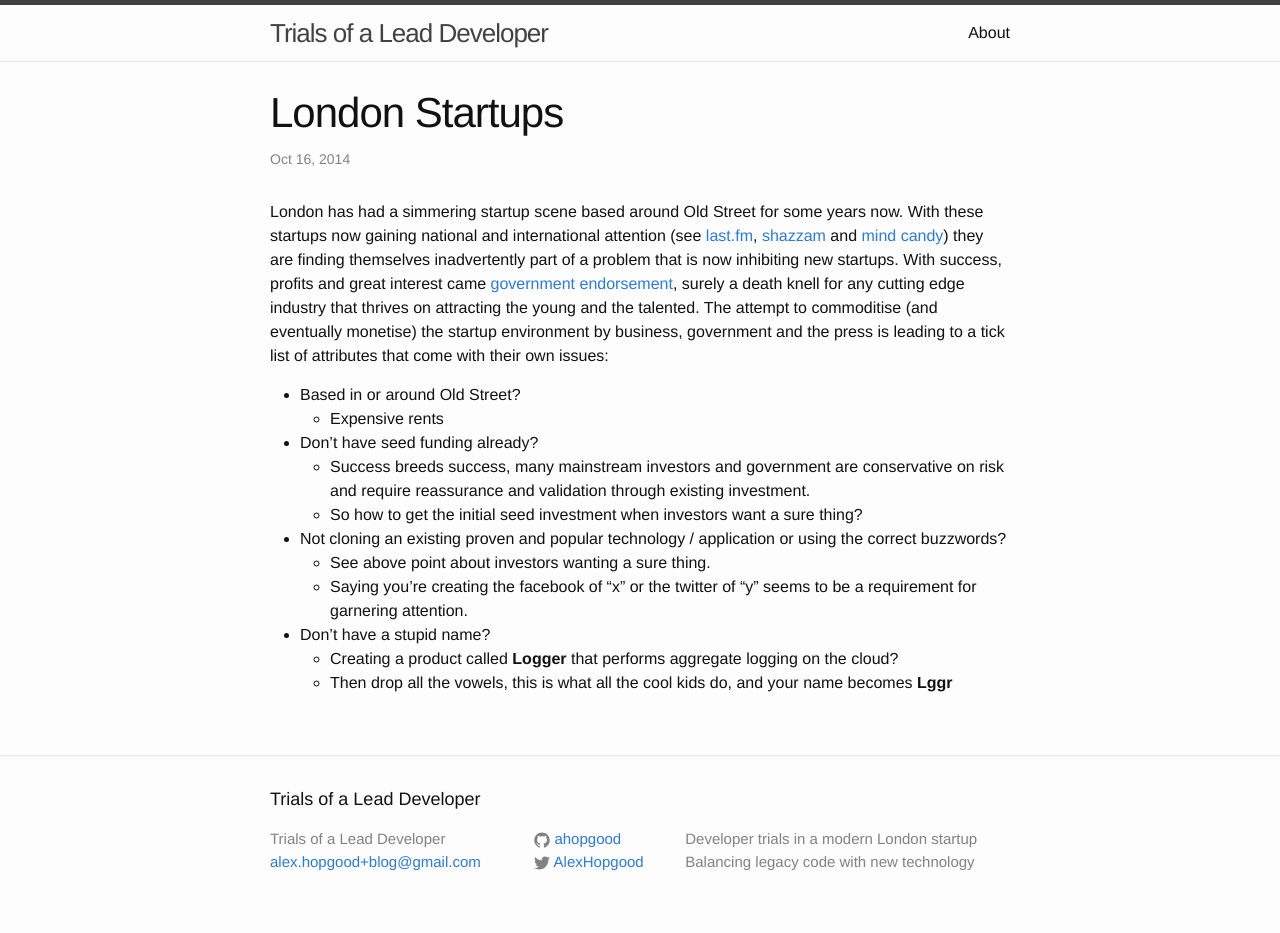
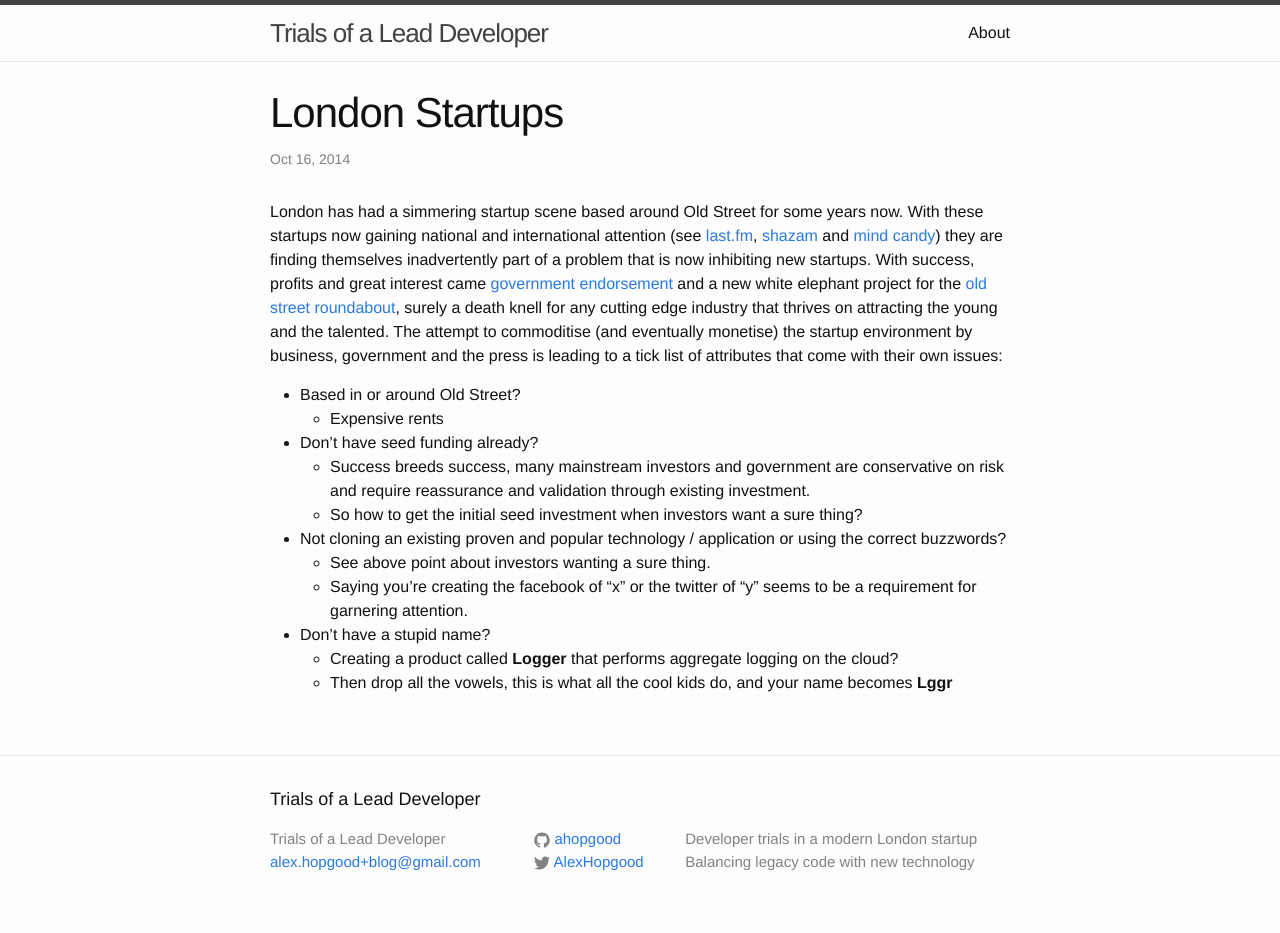
Before and after one commit to ahopgood/ahopgood.github.io, a Jekyll site: the page built from _posts/2014-10-16-startups-london.markdown, in a window 1280 px wide. Built offline with Jekyll 4.4.1, drawn with Linux system fonts in a browser that asks for light colours.

Commit message:
Blog post on vagrant networking pulled from drafts, links updated for old posts

```diff
--- a/_drafts/2015-09-29-the-spring-classpath-issue.markdown
+++ b/_drafts/2015-09-29-the-spring-classpath-issue.markdown
@@ -1,7 +1,7 @@
 ---
 layout: post
 title:  "The Spring Classpath Resource wars"
-date: 2015-01-29
+date: 2015-09-29
 categories: java spring maven
 ---
 
--- a/_drafts/2015-11-05-the-debian-java-packaging.markdown
+++ b/_drafts/2015-11-05-the-debian-java-packaging.markdown
@@ -1,7 +1,7 @@
 ---
 layout: post
 title:  "Debian Java Packaging"
-date: 2015-01-29
+date: 2015-11-05
 categories: java debian linux
 ---
 
--- a/_posts/2014-10-16-startups-london.markdown
+++ b/_posts/2014-10-16-startups-london.markdown
@@ -4,7 +4,7 @@
 date:   2014-10-16
 categories: London
 ---
-London has had a simmering startup scene based around Old Street for some years now. With these startups now gaining national and international attention (see [last.fm][last.fm], [shazzam][shazzam] and [mind candy][mindcandy]) they are finding themselves inadvertently part of a problem that is now inhibiting new startups. With success, profits and great interest came [government endorsement][oldstreetwoes], surely a death knell for any cutting edge industry that thrives on attracting the young and the talented. The attempt to commoditise (and eventually monetise) the startup environment by business, government and the press is leading to a tick list of attributes that come with their own issues:
+London has had a simmering startup scene based around Old Street for some years now. With these startups now gaining national and international attention (see [last.fm][last.fm], [shazam][shazam] and [mind candy][mindcandy]) they are finding themselves inadvertently part of a problem that is now inhibiting new startups. With success, profits and great interest came [government endorsement][oldstreetwoes] and a new white elephant project for the [old street roundabout][oldstreetfunding], surely a death knell for any cutting edge industry that thrives on attracting the young and the talented. The attempt to commoditise (and eventually monetise) the startup environment by business, government and the press is leading to a tick list of attributes that come with their own issues:
 
 * Based in or around Old Street?
 	* Expensive rents
@@ -18,7 +18,8 @@
 	* Creating a product called **Logger** that performs aggregate logging on the cloud?
 	* Then drop all the vowels, this is what all the cool kids do, and your name becomes **Lggr**
 
-[shazzam]:			http://www.shazzam.co.uk
-[last.fm]:			http://lastfm.co.uk
-[mindcandy]:		http://www.mindcandy.co.uk
-[oldstreetwoes]:	https://www.theguardian.co.uk
+[shazam]:			https://www.shazam.com/
+[last.fm]:			http://last.fm
+[mindcandy]:		http://www.mindcandy.com
+[oldstreetwoes]:	https://www.gov.uk/government/speeches/east-end-tech-city-speech
+[oldstreetfunding]:	https://www.gov.uk/government/news/pm-announces-50m-funding-to-regenerate-old-street-roundabout
--- a/_posts/2014-11-23-the-github-complacency.markdown
+++ b/_posts/2014-11-23-the-github-complacency.markdown
@@ -6,7 +6,7 @@
 ---
 ![AWS Logo](/assets/aws_logo_small.png)  ![Github Logo](/assets/github_logo_small.jpg)
 
-###The problem###
+### The problem
 
 I received an email from Amazon web services (AWS) this morning informing me my account had been compromised.
 
@@ -30,7 +30,7 @@
 
 For comparison my usual bill is $1.64 per month.
 
-###The Recovery###
+### The Recovery
 
 First things first, I quickly logged into github, deleted the offending file and made the repository private. Now if anyone wanted access to this project I would have to authorise it. I also added the file to the .gitignore file so it couldn't be absent mindedly committed again in future.
 
@@ -65,7 +65,7 @@
 
 One question that should have popped into your head by now is **why didn't I know of this account activity earlier?** Well it turns out that there is a setting for enabling email notifications but this setting is off by default, I have made sure that is now not the case.
 
-###The Do better###
+### The Do better
 The following are things this experience taught me I should do better or bear in mind:
 
 * Don't ever commit unencrypted credentials to github.
--- a/_posts/2015-03-23-the-security-pincer.markdown
+++ b/_posts/2015-03-23-the-security-pincer.markdown
@@ -33,4 +33,4 @@
 [NIST Analysed]:	https://nvd.nist.gov/download/nvd-rss-analyzed.xml
 [libgc-exploit]:	https://www.exploit-db.com/exploits/39454/
 [dependency-check]:	https://www.owasp.org/index.php/OWASP_Dependency_Check
-[a lesson in security testing]: https://ahopgood.github.io/security/ws-security/testing/cve/2014/10/24/a-lesson-in-security.html
+[a lesson in security testing]: /security/ws-security/testing/cve/2014/10/24/a-lesson-in-security.html
```
Also changed, not shown: _drafts/2015-05-25-the-github-encoding.markdown (+13 -1 lines), _posts/2015-04-19-the-vagrant-network.markdown (renamed from _drafts/2015-04-19-the-vagrant-network.markdown, +7 -3 lines).
